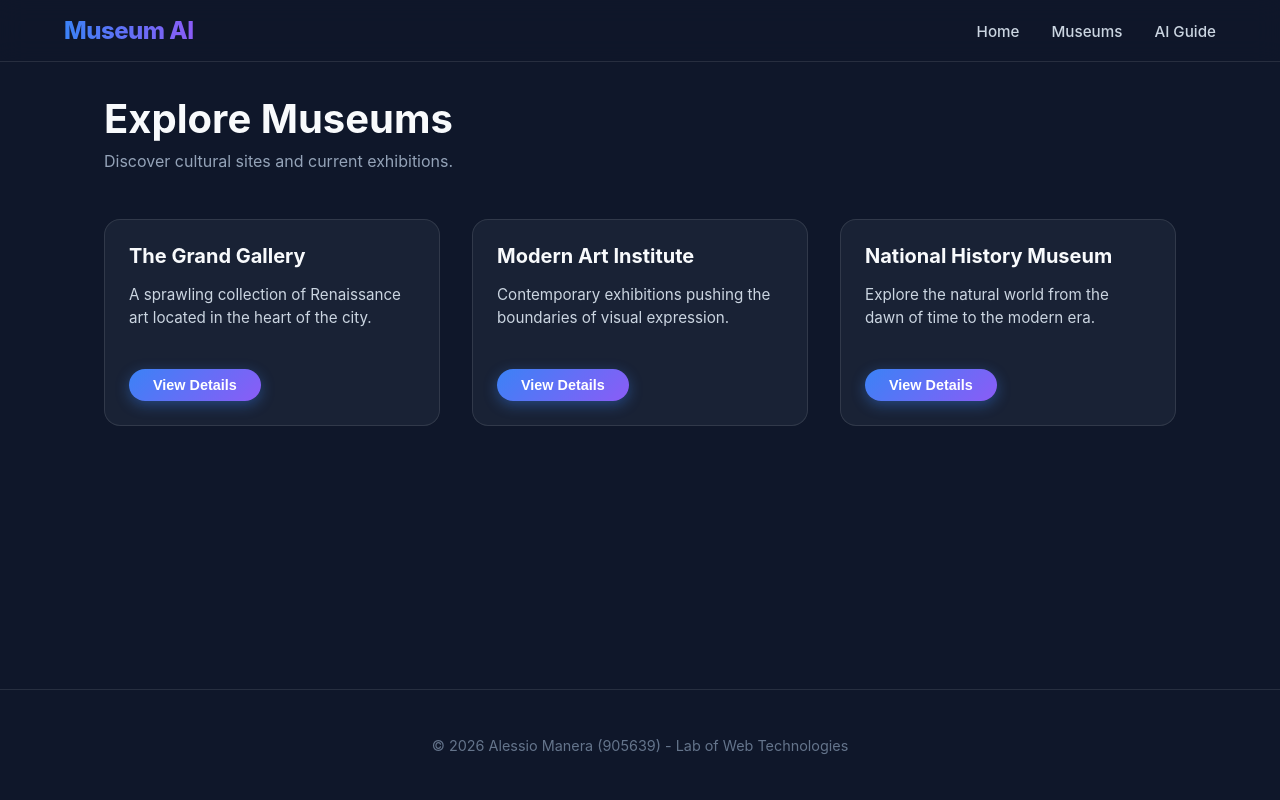
After one commit to alessiomanera/web-tech-lab-2026, a Flask app: page /museums in a window 1280 px wide. The commit adds this page. Run offline with Flask 3, Linux system fonts and the light colour scheme.

Commit message:
Phase 2 setup: DB foundation and premium UI

```diff
--- a/app.py
+++ b/app.py
@@ -1,10 +1,27 @@
-from flask import Flask, render_template
+from flask import Flask
+from models import db
+from routes import main_bp
 
-app = Flask(__name__)
+def create_app():
+    app = Flask(__name__)
 
-@app.route('/')
-def home():
-    return render_template('index.html')
+    # Configure the SQLite database
+    app.config['SQLALCHEMY_DATABASE_URI'] = 'sqlite:///app.db'
+    app.config['SQLALCHEMY_TRACK_MODIFICATIONS'] = False
+    app.config['SECRET_KEY'] = 'dev-secret-key-change-in-production'
+
+    # Initialize extensions
+    db.init_app(app)
+
+    # Register Blueprints
+    app.register_blueprint(main_bp)
+
+    # Create database tables if they don't exist
+    with app.app_context():
+        db.create_all()
+
+    return app
 
 if __name__ == '__main__':
+    app = create_app()
     app.run(debug=True)
--- /dev/null
+++ b/routes.py
@@ -0,0 +1,21 @@
+from flask import Blueprint, render_template
+
+main_bp = Blueprint('main', __name__)
+
+@main_bp.route('/')
+def home():
+    return render_template('index.html')
+
+@main_bp.route('/museums')
+def museums():
+    # Placeholder: In the future, fetch museums from db
+    return render_template('museums.html')
+
+@main_bp.route('/booking')
+def booking():
+    return render_template('booking.html')
+
+@main_bp.route('/guide')
+def guide():
+    # Placeholder for AI Guide page
+    return render_template('base.html') # Temp fallback
--- a/static/css/style.css
+++ b/static/css/style.css
@@ -1,10 +1,15 @@
-/* variables.css embedded for simplicity initially, to be separated as it grows */
+/* Premium Dark Mode Design System */
 :root {
-    --primary-color: #2c3e50;
-    --accent-color: #e74c3c;
-    --text-color: #333;
-    --bg-color: #f8f9fa;
-    --font-family: 'Inter', sans-serif;
+    --bg-color: #0f172a;
+    --text-color: #f8fafc;
+    --primary-color: #3b82f6;
+    --primary-hover: #2563eb;
+    --card-bg: rgba(30, 41, 59, 0.7);
+    --border-color: rgba(255, 255, 255, 0.1);
+    --accent-color: #8b5cf6;
+
+    --font-family: 'Inter', system-ui, -apple-system, sans-serif;
+    --transition-speed: 0.3s;
 }
 
 body {
@@ -12,64 +17,163 @@ body {
     font-family: var(--font-family);
     background-color: var(--bg-color);
     color: var(--text-color);
+    min-height: 100vh;
+    display: flex;
+    flex-direction: column;
 }
 
+/* Glassmorphism Header */
 header {
-    background-color: var(--primary-color);
-    padding: 1rem 2rem;
+    background: rgba(15, 23, 42, 0.8);
+    backdrop-filter: blur(12px);
+    border-bottom: 1px solid var(--border-color);
+    padding: 1rem 5%;
+    position: sticky;
+    top: 0;
+    z-index: 100;
 }
 
 nav {
     display: flex;
     justify-content: space-between;
     align-items: center;
+    max-width: 1200px;
+    margin: 0 auto;
 }
 
 .logo {
-    color: white;
     font-size: 1.5rem;
-    font-weight: bold;
+    font-weight: 800;
+    background: linear-gradient(to right, var(--primary-color), var(--accent-color));
+    -webkit-background-clip: text;
+    -webkit-text-fill-color: transparent;
+    letter-spacing: -0.5px;
 }
 
 .nav-links {
     list-style: none;
     display: flex;
+    gap: 2rem;
+    margin: 0;
+    padding: 0;
+}
+
+.nav-links a {
+    color: #cbd5e1;
+    text-decoration: none;
+    font-weight: 500;
+    font-size: 0.95rem;
+    transition: color var(--transition-speed);
+}
+
+.nav-links a:hover {
+    color: var(--text-color);
+}
+
+main {
+    flex: 1;
+    padding: 2rem 5%;
+    max-width: 1200px;
+    margin: 0 auto;
+    width: 100%;
+    box-sizing: border-box;
+}
+
+/* Hero Section */
+.hero {
+    text-align: center;
+    padding: 6rem 1rem;
+    display: flex;
+    flex-direction: column;
+    align-items: center;
     gap: 1.5rem;
 }
 
-.nav-links a {
-    color: white;
-    text-decoration: none;
-    transition: color 0.3s;
+.hero h1 {
+    font-size: 4rem;
+    margin: 0;
+    font-weight: 800;
+    line-height: 1.1;
+    letter-spacing: -1px;
 }
 
-.nav-links a:hover {
-    color: var(--accent-color);
+.hero p {
+    font-size: 1.25rem;
+    color: #94a3b8;
+    max-width: 600px;
+    margin: 0;
 }
 
-.hero {
-    text-align: center;
-    padding: 5rem 2rem;
-}
-
+/* Buttons */
 .cta-button {
-    background-color: var(--accent-color);
+    background: linear-gradient(135deg, var(--primary-color), var(--accent-color));
     color: white;
     border: none;
-    padding: 10px 20px;
+    padding: 0.75rem 2rem;
     font-size: 1.1rem;
-    border-radius: 5px;
+    font-weight: 600;
+    border-radius: 999px; /* Pill shape */
     cursor: pointer;
-    transition: background-color 0.3s;
+    transition: transform var(--transition-speed), box-shadow var(--transition-speed);
+    box-shadow: 0 4px 14px 0 rgba(59, 130, 246, 0.39);
 }
 
 .cta-button:hover {
-    background-color: #c0392b;
+    transform: translateY(-2px);
+    box-shadow: 0 6px 20px rgba(59, 130, 246, 0.5);
+}
+
+/* Page Titles */
+.page-header {
+    margin-bottom: 3rem;
+}
+
+.page-header h2 {
+    font-size: 2.5rem;
+    margin: 0 0 0.5rem 0;
+}
+
+.page-header p {
+    color: #94a3b8;
+    margin: 0;
+}
+
+/* Cards (Glassmorphism) */
+.grid {
+    display: grid;
+    grid-template-columns: repeat(auto-fill, minmax(300px, 1fr));
+    gap: 2rem;
+}
+
+.card {
+    background: var(--card-bg);
+    border: 1px solid var(--border-color);
+    border-radius: 16px;
+    padding: 1.5rem;
+    backdrop-filter: blur(10px);
+    transition: transform var(--transition-speed), border-color var(--transition-speed);
+}
+
+.card:hover {
+    transform: translateY(-5px);
+    border-color: var(--primary-color);
+}
+
+.card h3 {
+    margin: 0 0 1rem 0;
+    font-size: 1.25rem;
+}
+
+.card p {
+    color: #cbd5e1;
+    font-size: 0.95rem;
+    line-height: 1.5;
 }
 
 footer {
     text-align: center;
     padding: 2rem;
-    background-color: #ddd;
-    margin-top: auto;
+    border-top: 1px solid var(--border-color);
+    color: #64748b;
+    font-size: 0.9rem;
 }
--- a/templates/base.html
+++ b/templates/base.html
@@ -11,9 +11,9 @@
         <nav>
             <div class="logo">Museum AI</div>
             <ul class="nav-links">
-                <li><a href="/">Home</a></li>
-                <li><a href="#">Museums</a></li>
-                <li><a href="#">AI Guide</a></li>
+                <li><a href="{{ url_for('main.home') }}">Home</a></li>
+                <li><a href="{{ url_for('main.museums') }}">Museums</a></li>
+                <li><a href="{{ url_for('main.guide') }}">AI Guide</a></li>
             </ul>
         </nav>
     </header>
--- /dev/null
+++ b/templates/museums.html
@@ -0,0 +1,29 @@
+{% extends 'base.html' %}
+
+{% block content %}
+<div class="page-header">
+    <h2>Explore Museums</h2>
+    <p>Discover cultural sites and current exhibitions.</p>
+</div>
+
+<div class="grid">
+    <!-- Placeholder cards until database integration -->
+    <div class="card">
+        <h3>The Grand Gallery</h3>
+        <p>A sprawling collection of Renaissance art located in the heart of the city.</p>
+        <button class="cta-button" style="margin-top: 1.5rem; font-size: 0.9rem; padding: 0.5rem 1.5rem;">View Details</button>
+    </div>
+
+    <div class="card">
+        <h3>Modern Art Institute</h3>
+        <p>Contemporary exhibitions pushing the boundaries of visual expression.</p>
+        <button class="cta-button" style="margin-top: 1.5rem; font-size: 0.9rem; padding: 0.5rem 1.5rem;">View Details</button>
+    </div>
+
+    <div class="card">
+        <h3>National History Museum</h3>
+        <p>Explore the natural world from the dawn of time to the modern era.</p>
+        <button class="cta-button" style="margin-top: 1.5rem; font-size: 0.9rem; padding: 0.5rem 1.5rem;">View Details</button>
+    </div>
+</div>
+{% endblock %}
```
Also changed, not shown: models.py (added, +35 -0 lines), templates/booking.html (added, +28 -0 lines), 1 other file.
